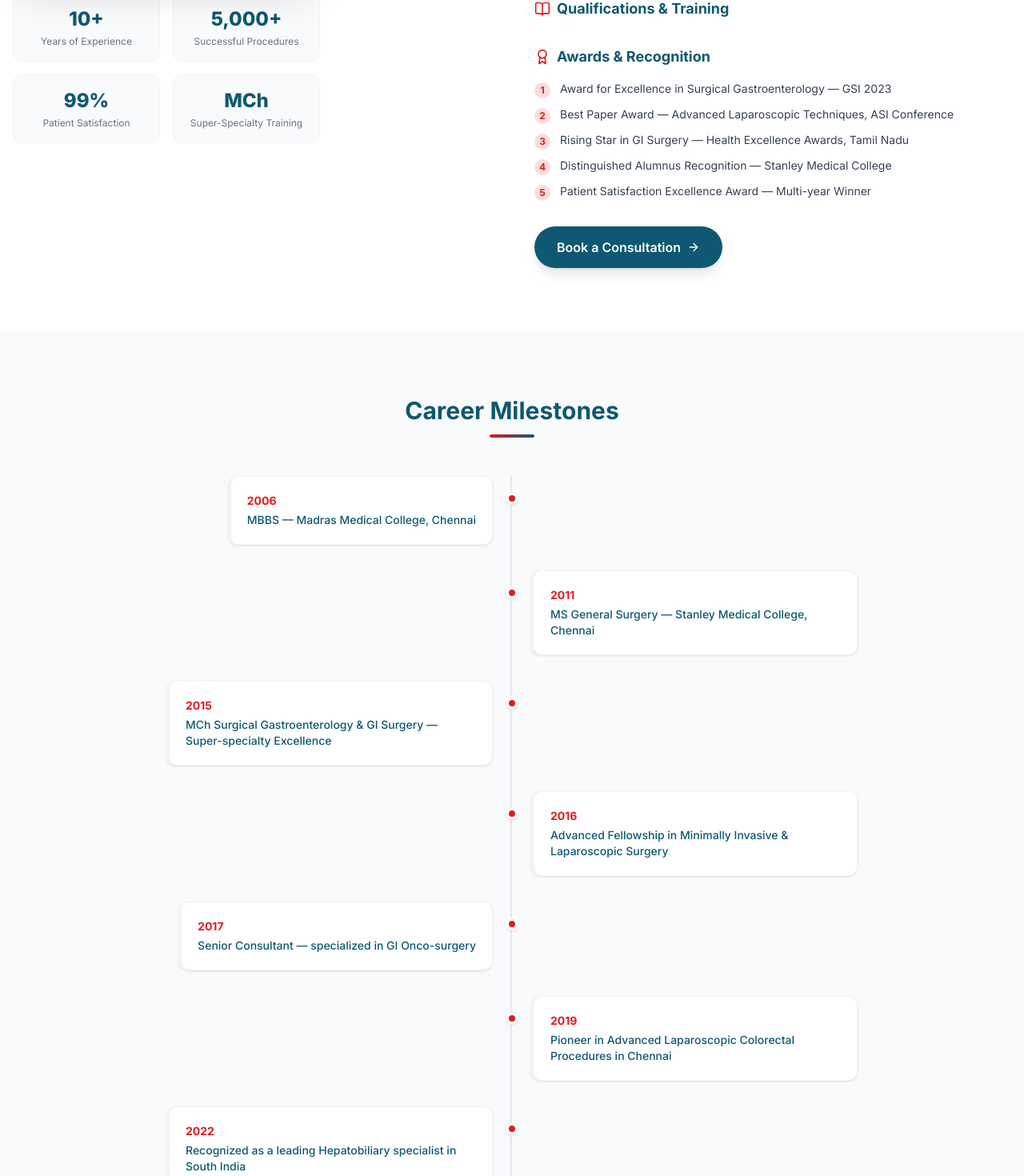
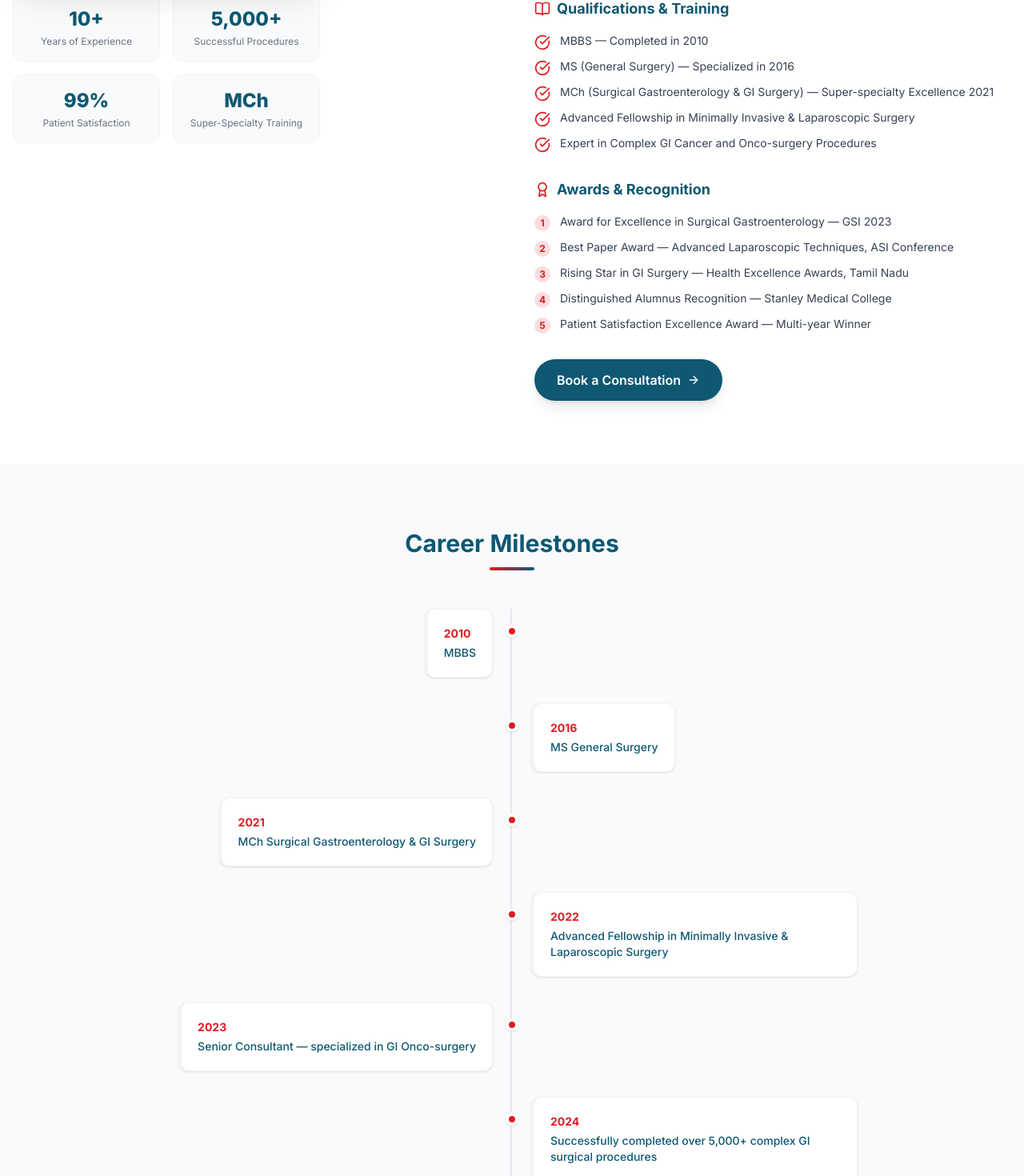
Before and after one commit to yakash4658r/Aravind_mano, a React (Vite) app: page /Aravind_mano/about in a window 1280 px wide. Shown: the part 1289-2759 px from the top of the page at 80% size. Built offline with nearby package versions, Linux system fonts and the light colour scheme.

Commit message:
Updated education timeline and highlights with correct years

```diff
--- a/src/data/siteData.ts
+++ b/src/data/siteData.ts
@@ -127,7 +127,13 @@ export const ABOUT_DOCTOR = {
     "Dr. Aravind Manoharan is a Surgical Gastroenterologist, GI Oncosurgeon, and Gastroenterologist with advanced super-specialty training in Surgical Gastroenterology and GI Surgery. He specializes in diagnosing and treating complex disorders of the entire digestive system — from chronic gastrointestinal conditions to advanced gastrointestinal cancers.",
   bio2:
     "Currently practising at M R Hospital, Aminjikarai, Chennai, Dr. Aravind manages a wide spectrum of gastrointestinal conditions — from routine gallbladder and hernia surgeries to complex GI cancer resections and hepatobiliary procedures — with the same dedication and thoroughness.",
-  highlights: [],
+  highlights: [
+    "MBBS — Completed in 2010",
+    "MS (General Surgery) — Specialized in 2016",
+    "MCh (Surgical Gastroenterology & GI Surgery) — Super-specialty Excellence 2021",
+    "Advanced Fellowship in Minimally Invasive & Laparoscopic Surgery",
+    "Expert in Complex GI Cancer and Onco-surgery Procedures",
+  ],
   image: PLACEHOLDERS.DOCTOR_IMAGE,
 };
 
--- a/src/pages/About.tsx
+++ b/src/pages/About.tsx
@@ -7,13 +7,11 @@ import { ABOUT_DOCTOR, STATS, FAQ_ITEMS, PLACEHOLDERS } from "../data/siteData";
 import { CheckCircle, Award, BookOpen, Users, ArrowRight } from "lucide-react";
 
 const TIMELINE = [
-  { year: "2006", event: "MBBS — Madras Medical College, Chennai" },
-  { year: "2011", event: "MS General Surgery — Stanley Medical College, Chennai" },
-  { year: "2015", event: "MCh Surgical Gastroenterology & GI Surgery — Super-specialty Excellence" },
-  { year: "2016", event: "Advanced Fellowship in Minimally Invasive & Laparoscopic Surgery" },
-  { year: "2017", event: "Senior Consultant — specialized in GI Onco-surgery" },
-  { year: "2019", event: "Pioneer in Advanced Laparoscopic Colorectal Procedures in Chennai" },
-  { year: "2022", event: "Recognized as a leading Hepatobiliary specialist in South India" },
+  { year: "2010", event: "MBBS" },
+  { year: "2016", event: "MS General Surgery" },
+  { year: "2021", event: "MCh Surgical Gastroenterology & GI Surgery" },
+  { year: "2022", event: "Advanced Fellowship in Minimally Invasive & Laparoscopic Surgery" },
+  { year: "2023", event: "Senior Consultant — specialized in GI Onco-surgery" },
   { year: "2024", event: "Successfully completed over 5,000+ complex GI surgical procedures" },
 ];
 
```
